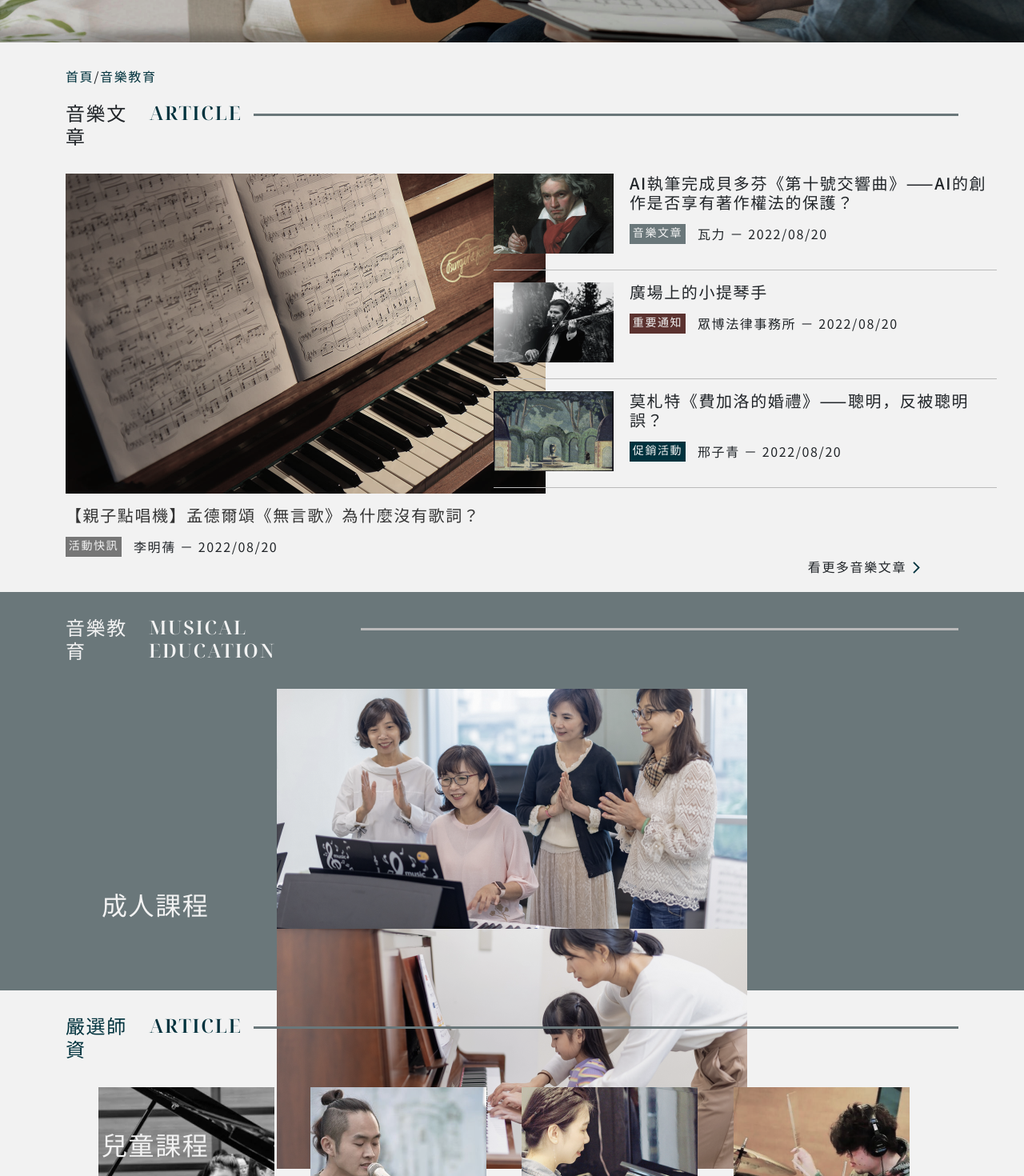
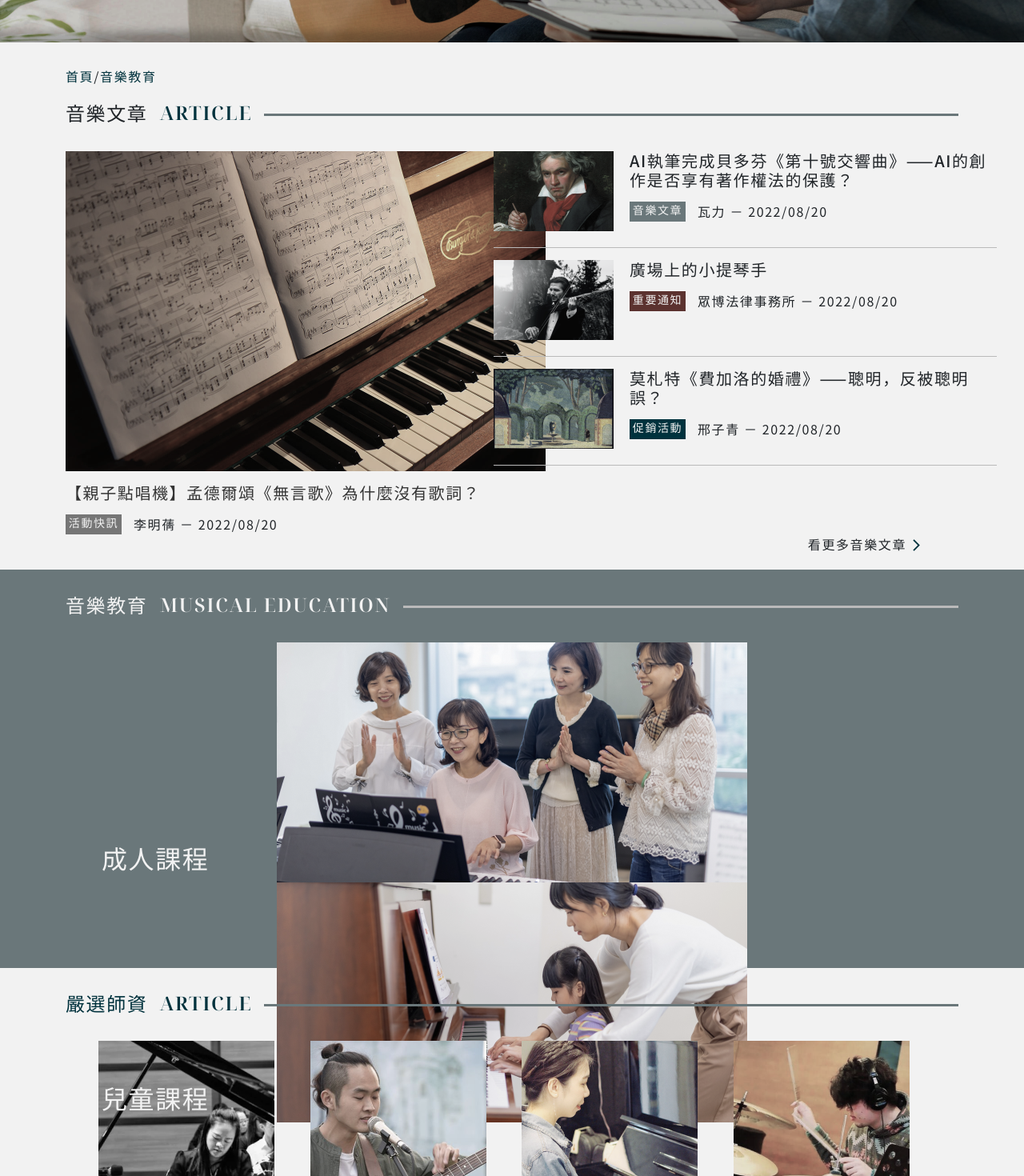
Before and after one commit to TSENG-TZU-YU/MFEE27-HAMAYA, a React (Create React App) app: page /class in a window 1280 px wide. Shown: the part 220-1690 px from the top of the page at 80% size. Built offline with nearby package versions, Linux system fonts and the light colour scheme.

Commit message:
文字長度

```diff
--- a/src/pages/Class/index.js
+++ b/src/pages/Class/index.js
@@ -22,9 +22,7 @@ import teacher05 from '../../assets/ClassImg/teacher05.png';
 function Class(props) {
   return (
     <>
-      <div>
-        <img className="img-fluid" src={banner} alt="banner" />
-      </div>
+      <img className="img-fluid" src={banner} alt="banner" />
       <Container>
         <div className="d-flex mt-5">
           <a href="/">
@@ -36,8 +34,8 @@ function Class(props) {
           </a>
         </div>
         <div className="d-flex blank-top ">
-          <h4 className="me-3 cursor-pinter">音樂文章</h4>
-          <h4 className="engText me-3">ARTICLE</h4>
+          <h4 className="me-3 cursor-pinter text-nowrap">音樂文章</h4>
+          <h4 className="engText me-3 text-nowrap">ARTICLE</h4>
           <div className="vector3  mt-3"></div>
         </div>
         <Row className="blank-top-art mt-5">
@@ -157,10 +155,13 @@ function Class(props) {
       <div className="session-bg">
         <Container>
           <div className="d-flex pt-5">
-            <h4 className="me-3 " style={{ color: '#f2f2f2' }}>
+            <h4 className="me-3 text-nowrap" style={{ color: '#f2f2f2' }}>
               音樂教育
             </h4>
-            <h4 className="engText me-3 " style={{ color: '#f2f2f2' }}>
+            <h4
+              className="engText me-3 text-nowrap"
+              style={{ color: '#f2f2f2' }}
+            >
               MUSICAL EDUCATION
             </h4>
             <div className="vector3  mt-3"></div>
@@ -190,10 +191,10 @@ function Class(props) {
 
       <Container>
         <div className="d-flex mt-5 ">
-          <h4 className="me-3" style={{ color: '#00323d' }}>
+          <h4 className="me-3 text-nowrap" style={{ color: '#00323d' }}>
             嚴選師資
           </h4>
-          <h4 className="engText me-3">ARTICLE</h4>
+          <h4 className="engText me-3 text-nowrap">ARTICLE</h4>
           <div className="vector3  mt-3"></div>
         </div>
         <div className="d-flex  justify-content-center align-items-center mt-5">
```
